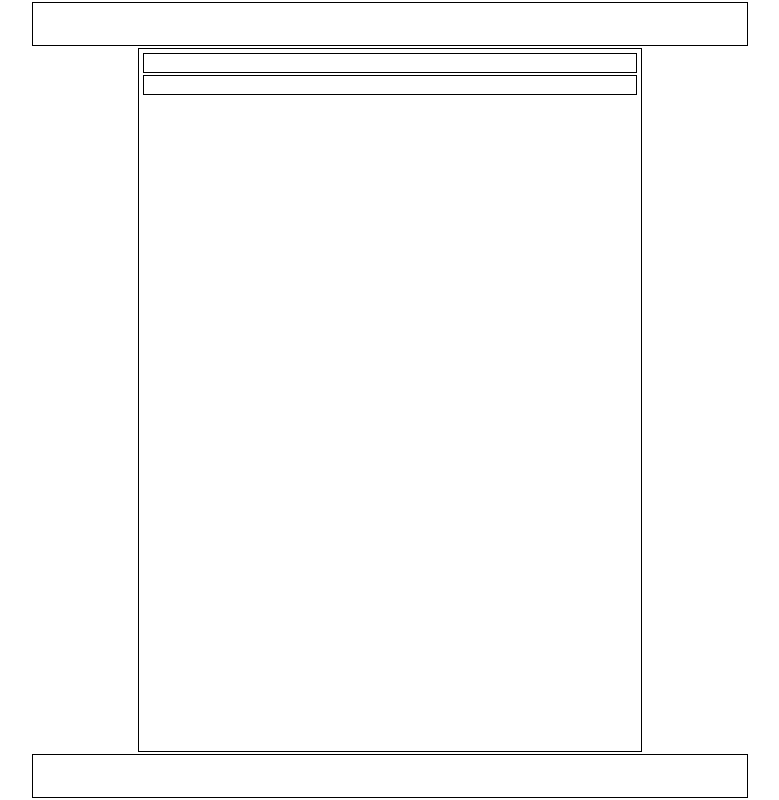
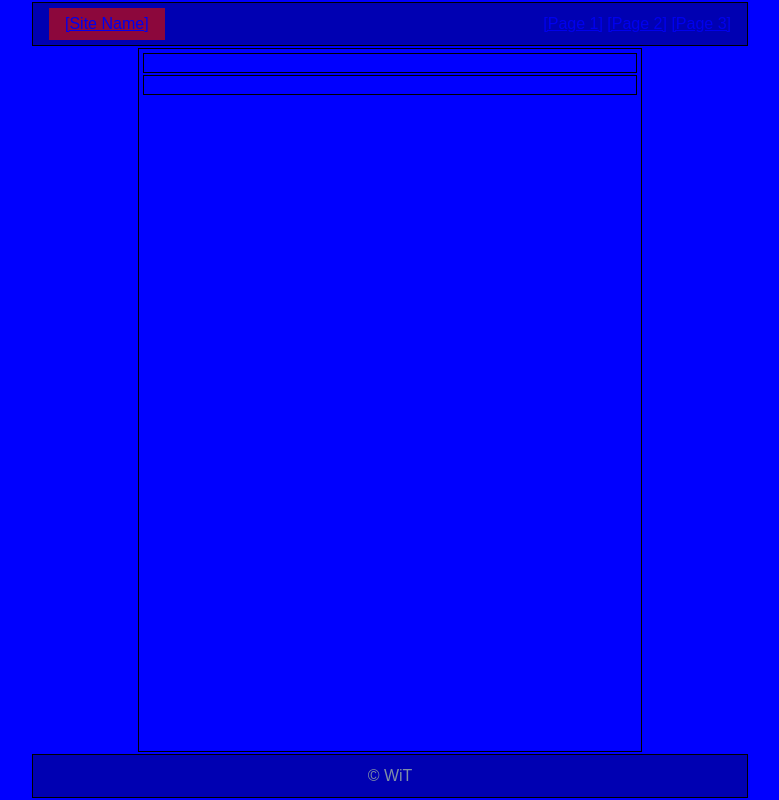
Before and after one commit to JoKrotosky/codealong5, a plain HTML site: page src/index.html in a window 1280 px wide. Shown: the whole page, without its empty margins (250-1029 px from the left). Drawn offline with Linux system fonts and the light colour scheme.

Commit message:
Header and footer styling

```diff
--- a/src/index.html
+++ b/src/index.html
@@ -9,12 +9,19 @@
 </head>
 
 <body>
-    <header></header>
+    <header>
+        <a class="logo" href="index.html">[Site Name]</a>
+        <nav>
+            <a href="#">[Page 1]</a>
+            <a href="#">[Page 2]</a>
+            <a href="#">[Page 3]</a>
+        </nav>
+    </header>
     <main>
         <section></section>
         <section></section>
     </main>
-    <footer></footer>
+    <footer><p>&copy; WiT</p></footer>
 </body>
 
 </html>
--- a/src/styles/styles.css
+++ b/src/styles/styles.css
@@ -14,6 +14,13 @@ article {
 :root {
   --min-width: 15rem;
   --header-height: 3rem;
+
+  --large-padding: 1rem;
+
+  --text: rgba(127, 143, 166,1.0);
+  --background: blue;
+  --logo-button: rgba(200, 10, 10, 0.7);
+  --background-fade: rgba(0,0,0,0.3);
 }
 
 * {
@@ -34,6 +41,8 @@ body {
   margin: 0 auto;
   display: grid;
   grid-template-rows: var(--header-height) auto var(--header-height);
+  color: var(--text);
+  background-color: var(--background);
 }
 
 body>main {
@@ -54,3 +63,40 @@ body>main {
 body>footer {
   grid-row: 3;
 }
+
+body>header,
+body>footer {
+  display: flex;
+  justify-content: space-between;
+  align-items: center;
+  flex-shrink: 0;
+  padding: var(--large-padding);
+}
+
+body > footer {
+  justify-content: center;
+}
+
+a,
+a: hover,
+a:visited {
+  color: var(--text);
+  text-decoration: none;
+}
+
+a:hover {
+  text-decoration: underline;
+}
+
+body > header > a {
+  background-color: var(--logo-button);
+  height: calc(var(--header-height) / 2);
+  padding: var(--large-padding);
+  display: flex;
+  align-items: center;
+}
+
+body>header,
+body>footer {
+  background-color: var(--background-fade);
+}
```
